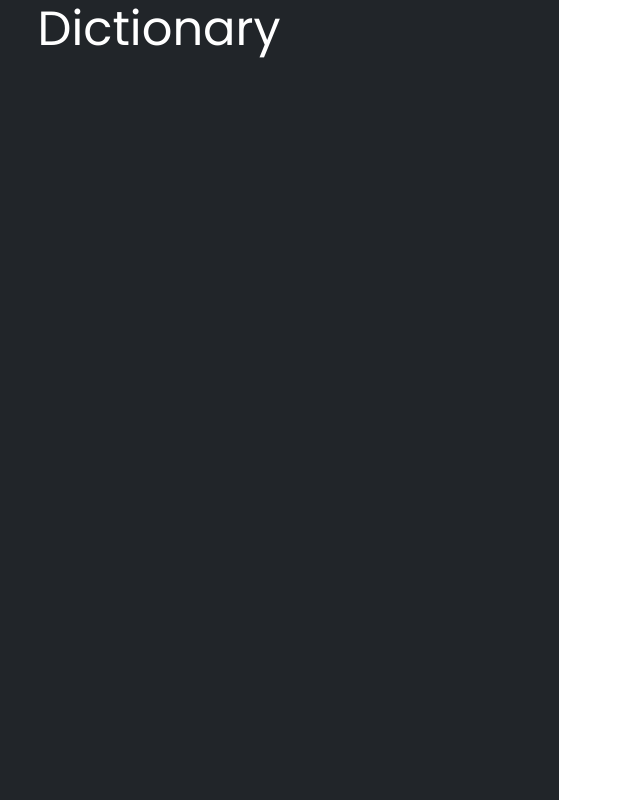
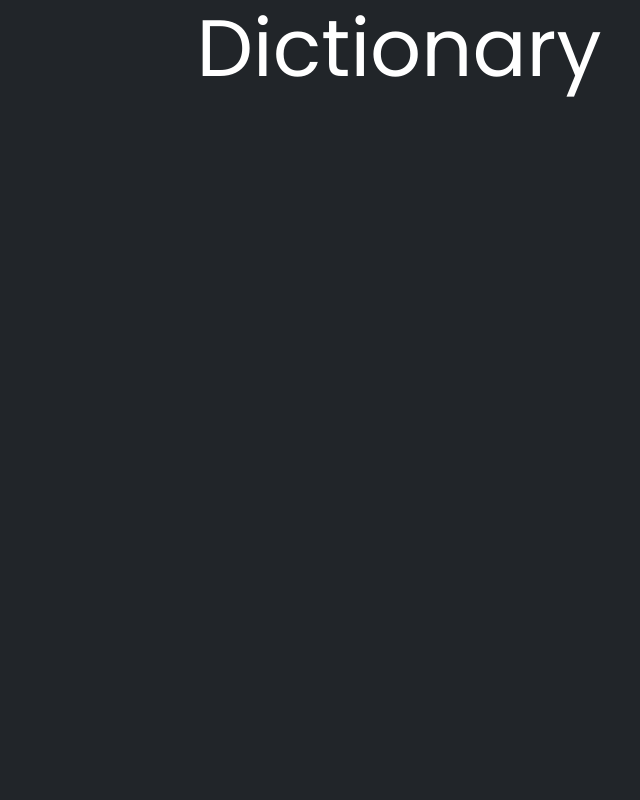
Before and after one commit to MDias04/awesome-dictionary, a React (Create React App) app: page / in a window 1280 px wide. Shown: the whole page, without its empty margins (241-881 px from the left). Built offline with nearby package versions, Linux system fonts and the light colour scheme.

Commit message:
fixed max-width

```diff
--- a/src/App.css
+++ b/src/App.css
@@ -1,5 +1,4 @@
 .App {
-  max-width: 100vh;
   height: 100vh;
 }
 
@@ -8,6 +7,6 @@
 
   text-align: center;
 
-  font-size: 3rem;
+  font-size: 5rem;
   font-family: "Poppins", sans-serif;
 }
```
